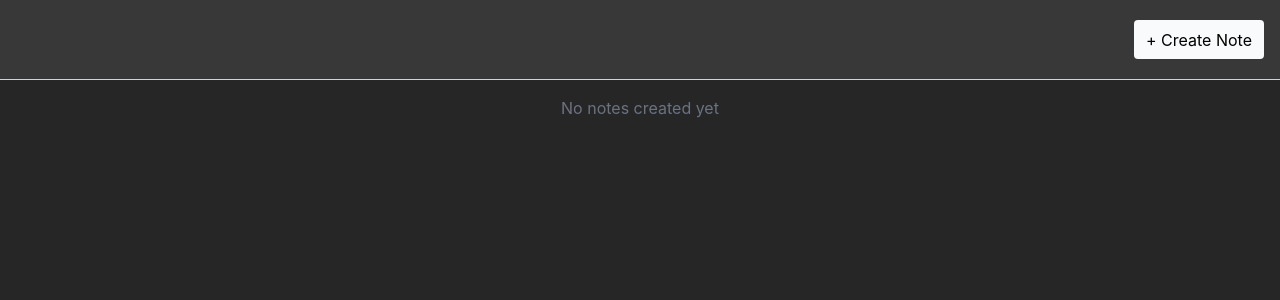
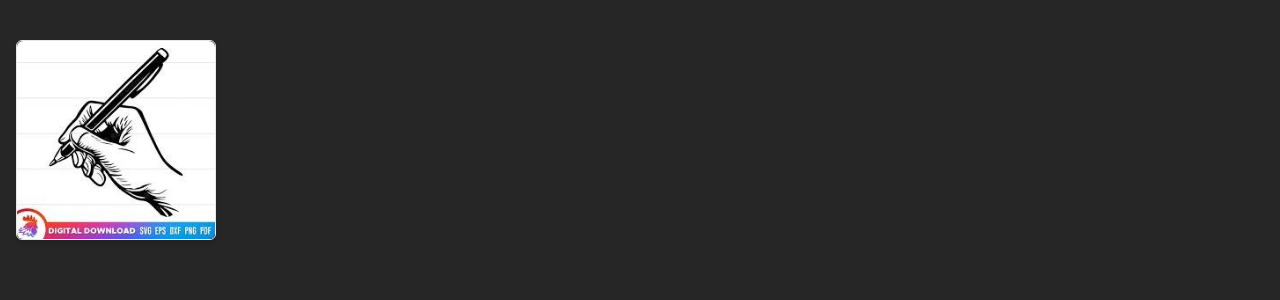
Before and after one commit to Sinkler521/sn-handwritten-note, a React (Create React App) app: page / in a window 1280 px wide. Shown: the top 300 px of the page. Built offline with nearby package versions, Linux system fonts and the light colour scheme.

Commit message:
big commit with changes for import (not ready), export, states, resizable box usage

```diff
--- a/package.json
+++ b/package.json
@@ -8,6 +8,7 @@
     "react": "^18.0.0",
     "react-dom": "^18.0.0",
     "react-icons": "^5.4.0",
+    "react-resizable": "^3.0.5",
     "react-scripts": "5.0.1",
     "react-sketch-canvas": "^6.2.0",
     "sonner": "^1.7.1",
@@ -40,6 +41,7 @@
   "devDependencies": {
     "@types/react": "^19.0.2",
     "@types/react-dom": "^19.0.2",
+    "@types/react-resizable": "^3.0.8",
     "autoprefixer": "^10.4.20",
     "postcss": "^8.4.49",
     "tailwindcss": "^3.4.17"
--- a/src/App.tsx
+++ b/src/App.tsx
@@ -2,6 +2,8 @@ import React, { useState } from 'react';
 import { HandwrittenNote } from './components/handwritten-note/HandwrittenNote';
 import { Toaster, toast } from 'sonner'
 import './styles.css';
+
+const editorDataString = '[{"x":0,"y":0,"rotation":0,"isLocked":true,"opacity":1,"meta":{},"id":"shape:V6isPkxdWCJ7majj0Xh0-","type":"image","parentId":"page:page","props":{"w":1536,"h":738,"assetId":"asset:iyBGRIJOW0FuYlc7bqK-Y","playing":true,"url":"","crop":null,"flipX":false,"flipY":false},"index":"a1","typeName":"shape"},{"x":57.5999755859375,"y":54.00004577636719,"rotation":0,"isLocked":false,"opacity":1,"meta":{},"id":"shape:HqQgbYf1uolFC2fUGCUX8","type":"image","props":{"w":120,"h":120,"assetId":"asset:KUws9vTrnDlygz7TOhrbl","playing":true,"url":"","crop":null,"flipX":false,"flipY":false},"parentId":"page:page","index":"a21km","typeName":"shape"}]';
 
 function App() {
   const [componentsCreated, setComponentsCreated] = useState<any[]>([]);
@@ -11,55 +13,19 @@ function App() {
   return (
     <div className="container w-full min-h-screen flex flex-col bg-gray-100">
       <Toaster position="top-right" />
-      <div className="button-container px-4 py-5 border-b border-gray-300 flex justify-end">
-        <button
-          onClick={() => setShowNote(true)}
-          className="px-3 transition-all bg-gray-50 rounded hover:bg-green-50 hover:scale-95"
-        >
-          + Create Note
-        </button>
-      </div>
-
-      <div className="p-4 flex-1 overflow-auto">
-        {componentsCreated.length === 0 ? (
-          <p className="text-gray-500 text-center">No notes created yet</p>
-        ) : (
-          <ul
-            className="
-              grid
-              grid-cols-1
-              sm:grid-cols-2
-              md:grid-cols-3
-              lg:grid-cols-4
-              gap-4
-            "
-          >
-            {componentsCreated.map((item, idx) => (
-              <li
-                key={idx}
-                className="p-4 border bg-white"
-              >
-                Note Placeholder
-              </li>
-            ))}
-          </ul>
-        )}
-      </div>
-
-      {showNote && (
-          <HandwrittenNote
-            isOpened={showNote}
-            onClose={() => setShowNote(false)}
+      <div className="p-4 pt-10 flex-1 justify-center items-center overflow-auto">
+        <HandwrittenNote
             updateBlockProperty={() => {}}
             editorOptions={{
               isEverChanged: false,
               noteType: 'squared',
               imageHeight: '200',
               imageWidth: '200',
-              previewImage: undefined,
+              editorData: undefined,
+              imageData: undefined,
             }}
           />
-      )}
+      </div>
     </div>
   );
 }
--- a/src/components/handwritten-note/HandwrittenNote.tsx
+++ b/src/components/handwritten-note/HandwrittenNote.tsx
@@ -1,6 +1,5 @@
 import React, {
   useState,
-  MouseEvent,
   useRef,
   useEffect,
   useCallback,
@@ -14,38 +13,45 @@ import {
 import { stringToNoteType } from './helpers/helpers';
 import { HandwrittenStepCreateNote } from "./steps/Handwritten-step-2";
 import { HandwrittenStepChooseNoteType } from "./steps/Handwritten-step-1";
+import { TLShape } from 'tldraw';
 import './handwritten-note-styles.css';
 
 export interface EditorOptions {
   isEverChanged?: boolean;
   noteType?: string;
-  imageWidth: number | string | null;
-  imageHeight: number | string | null;
+  imageWidth: number | string;
+  imageHeight: number | string;
 
-  shapesData?: string | undefined;
-  previewImage: string | undefined;
+  editorData?: TLShape[] | string | undefined;
+  imageData?: { height: number; svg: string; width: number; } | string | undefined;
 }
 
 interface HandwrittenNoteProps {
-  isOpened: boolean;
-  onClose: () => void;
   updateBlockProperty: (key: string, value: any) => void;
   editorOptions: EditorOptions;
 }
 
 export const HandwrittenNote: React.FC<HandwrittenNoteProps> = ({
-  isOpened,
-  onClose,
   editorOptions,
+  updateBlockProperty
 }) => {
+  const [isOpened, setIsOpened] = useState<boolean>(false);
+  const toggleIsOpened = () => setIsOpened(!isOpened);
   const [step, setStep] = useState<number>(1);
   const [noteType, setNoteType] = useState<HandwrittenNoteType>();
   const [isFullScreen, setIsFullScreen] = useState<boolean>(false);
   const [isGrabbing, setIsGrabbing] = useState<boolean>(false);
   const [isMinimized, setIsMinimized] = useState<boolean>(false);
 
-  const [currentShapesData, setCurrentShapesData] = useState<object | undefined>();
-  const [currentPreviewImage, setCurrentPreviewImage] = useState<string>('');
+  const [currentEditorOptions, setCurrentEditorOptions] = useState<EditorOptions>({
+    isEverChanged: editorOptions.isEverChanged ? editorOptions.isEverChanged : false,
+    noteType: editorOptions.noteType ? stringToNoteType(editorOptions.noteType) : HandwrittenNoteType.SQUARED,
+    imageWidth: editorOptions.imageWidth ? editorOptions.imageWidth : 250,
+    imageHeight: editorOptions.imageHeight ? editorOptions.imageHeight : 250,
+
+    editorData: editorOptions.editorData ? editorOptions.editorData : undefined,
+    imageData: editorOptions.imageData ? editorOptions.imageData : undefined,
+  })
 
   const [currentPreviewDimensions, setCurrentPreviewDimensions] = useState<object | undefined>({x: 250, y: 250})
 
@@ -58,14 +64,15 @@ export const HandwrittenNote: React.FC<HandwrittenNoteProps> = ({
 
   useEffect(() => {
     if(editorOptions){
-      const {shapesData, previewImage, noteType, imageWidth, imageHeight} = editorOptions
-      if(shapesData) setCurrentShapesData(shapesData);
-      if(previewImage) setCurrentPreviewImage(previewImage);
-      if(noteType){
-        const parsedNoteType = stringToNoteType(noteType);
-        setNoteType(parsedNoteType);
+      setCurrentPreviewDimensions({x: editorOptions.imageWidth, y: editorOptions.imageHeight});
+      if(editorOptions.editorData){
+        const shapes = JSON.parse(editorOptions.editorData);
+        setCurrentEditorOptions({...currentEditorOptions, editorData: shapes})
       }
-      if(imageWidth && imageHeight) setCurrentPreviewDimensions({x: imageWidth, y: imageHeight})
+      if(editorOptions.imageData){
+        const data = JSON.parse(editorOptions.imageData);
+        setCurrentEditorOptions({...currentEditorOptions, imageData: data})
+      }
     }
   }, [editorOptions])
 
@@ -96,12 +103,19 @@ export const HandwrittenNote: React.FC<HandwrittenNoteProps> = ({
   useEffect(() => {
     const handleMouseUp = () => setIsGrabbing(false);
 
+    const onMouseMove = (e: MouseEvent) => {
+      if (!isGrabbing || isFullScreen || isMinimized) return;
+      const newX = e.clientX - mouseOffset.x;
+      const newY = e.clientY - mouseOffset.y;
+      setWindowCoordinates({ x: newX, y: newY });
+    };
+
     if (isGrabbing) {
-      window.addEventListener('mousemove', handleMouseMove);
+      window.addEventListener('mousemove', onMouseMove);
       window.addEventListener('mouseup', handleMouseUp);
     }
     return () => {
-      window.removeEventListener('mousemove', handleMouseMove);
+      window.removeEventListener('mousemove', onMouseMove);
       window.removeEventListener('mouseup', handleMouseUp);
     };
   }, [isGrabbing, handleMouseMove]);
@@ -136,17 +150,51 @@ export const HandwrittenNote: React.FC<HandwrittenNoteProps> = ({
     }
   };
 
-  if (!isOpened) return null;
+  if (!isOpened){
+    return (
+      <>
+        <div className="flex justify-center items-center border rounded-md shadow-md cursor-pointer"
+          style={{
+            width: `${currentEditorOptions.imageWidth}px`,
+            height: `${currentEditorOptions.imageHeight}px`
+          }}
+        >
+          {
+            currentEditorOptions.imageData
+            ?
+            <>
+              <div
+                dangerouslySetInnerHTML={{ __html: currentEditorOptions.imageData.svg }}
+                className={`w-full h-full rounded-md`}
+                onClick={toggleIsOpened}
+              />
+            </>
+            :
+            <>
+              <img
+                src={"/assets/images/default-image.jpg"}
+                alt="image"
+                className={`w-full h-full rounded-md cursor-pointer`}
+                onClick={toggleIsOpened}
+              />
+            </>
+          }
+        </div>
+      </>
+    )
+  }
 
-  if (step === 1 && !editorOptions.shapesData) {
+  if (step === 1 && !editorOptions.editorData) {
     return (
       <HandwrittenStepChooseNoteType
-        onClose={onClose}
+        toggleIsOpened={toggleIsOpened}
         allNoteTypes={allNoteTypes}
         getNoteClass={getNoteClass}
         noteType={noteType}
         setNoteType={setNoteType}
         setStep={setStep}
+        currentEditorOptions={currentEditorOptions}
+        setCurrentEditorOptions={setCurrentEditorOptions}
       />
     );
   }
@@ -181,7 +229,7 @@ export const HandwrittenNote: React.FC<HandwrittenNoteProps> = ({
       <HandwrittenStepCreateNote
         handleMinimize={handleMinimize}
         handleRestore={handleRestore}
-        onClose={onClose}
+        toggleIsOpened={toggleIsOpened}
         windowRef={null}
         isMinimized={isMinimized}
         isGrabbing={isGrabbing}
@@ -193,7 +241,9 @@ export const HandwrittenNote: React.FC<HandwrittenNoteProps> = ({
         windowCoordinates={windowCoordinates}
         noteType={noteType}
 
-        shapesData={currentShapesData}
+        currentEditorOptions={currentEditorOptions}
+        setCurrentEditorOptions={setCurrentEditorOptions}
+        updateBlockProperty={updateBlockProperty}
       />
     </>
   )
--- a/src/components/handwritten-note/steps/Handwritten-step-1.tsx
+++ b/src/components/handwritten-note/steps/Handwritten-step-1.tsx
@@ -2,14 +2,17 @@ import { useEffect, useState } from 'react';
 import ReactDOM from 'react-dom';
 import { HandwrittenNoteType } from "../HandwrittenNoteTypes";
 import { toast } from 'sonner';
+import { EditorOptions } from '../HandwrittenNote';
 
 interface HandwrittenChooseNoteTypeProps {
-  onClose: () => void;
+  toggleIsOpened: () => void;
   allNoteTypes: HandwrittenNoteType[];
   getNoteClass: (type: HandwrittenNoteType) => string;
   noteType: HandwrittenNoteType | undefined;
   setNoteType: (newValue: HandwrittenNoteType | undefined) => void;
   setStep: (step: number) => void;
+  currentEditorOptions: EditorOptions;
+  setCurrentEditorOptions: (newEditorOptions: EditorOptions) => void;
 }
 
 export const HandwrittenStepChooseNoteType = (props: HandwrittenChooseNoteTypeProps) => {
@@ -28,7 +31,7 @@ export const HandwrittenStepChooseNoteType = (props: HandwrittenChooseNoteTypePr
   return ReactDOM.createPortal(
     <div
       className="fixed inset-0 z-50 bg-black bg-opacity-50 flex items-center justify-center"
-      onClick={props.onClose}
+      onClick={props.toggleIsOpened}
     >
       <div
         className="
@@ -103,7 +106,7 @@ export const HandwrittenStepChooseNoteType = (props: HandwrittenChooseNoteTypePr
           >
             <button
               className="px-5 py-2 bg-gray-300 rounded shadow hover:opacity-90"
-              onClick={props.onClose}
+              onClick={props.toggleIsOpened}
             >
               Cancel
             </button>
```
Also changed, not shown: src/components/handwritten-note/editor/handwritten-note-editor.tsx (+56 -13 lines), src/components/handwritten-note/steps/Handwritten-step-2.tsx (+31 -21 lines), public/assets/images/default-image.jpg (added), 1 other file (tests, documents, lock files or other folders).
